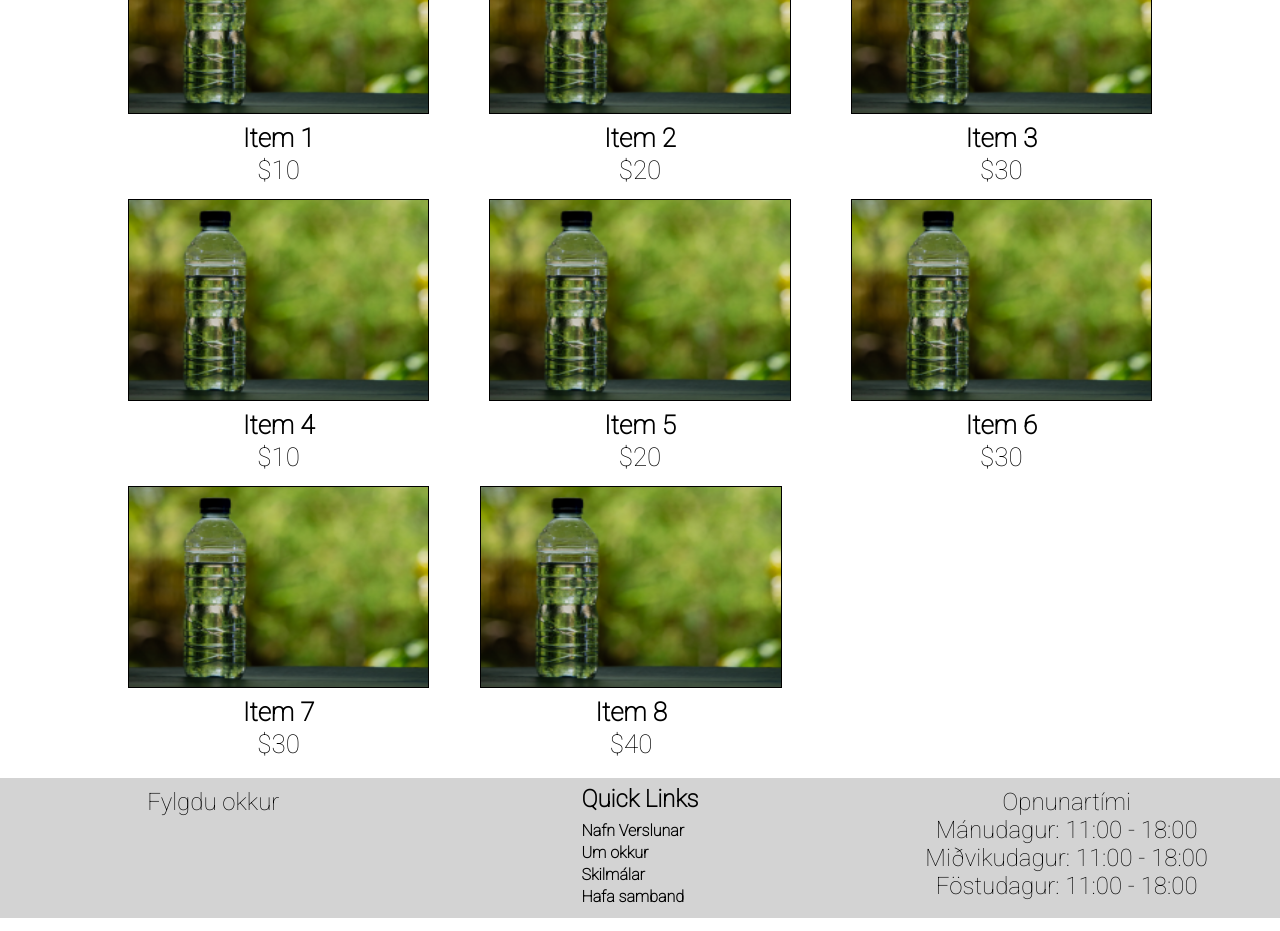
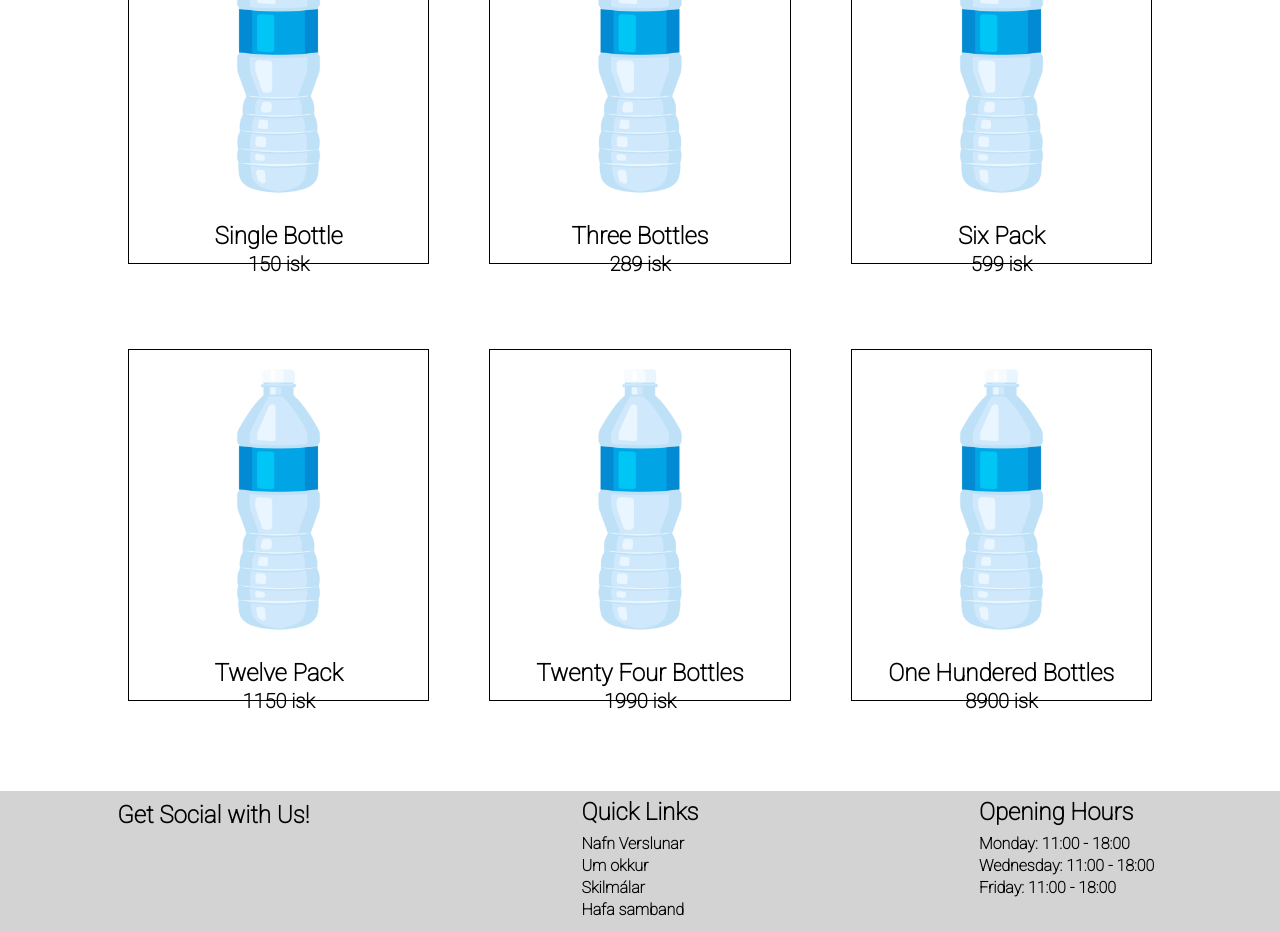
Before and after one commit to birkirfreyrg/My-Website, a React (Create React App) app: page / in a window 1280 px wide. Shown: the part 1120-2051 px from the top of the page. Built offline with nearby package versions, Linux system fonts and the light colour scheme.

Commit message:
Updated font decorations on footer and updated Item recommend listings to look better.

```diff
--- a/src/App.tsx
+++ b/src/App.tsx
@@ -4,18 +4,16 @@ import FrontPageBanner from "./components/FrontPageBanner";
 import ListItemsPage from "./components/ListItemsPage";
 import Header from "./components/Header";
 import Footer from "./components/Footer";
-import SingleBottle from "./images/singlebottle.png";
+import animatedWater from "./images/water-animated.jpg";
 
 function App() {
   const items = [
-    { id: 1, name: 'Item 1', price: 10, photo: SingleBottle },
-    { id: 2, name: 'Item 2', price: 20, photo: SingleBottle },
-    { id: 3, name: 'Item 3', price: 30, photo: SingleBottle },
-    { id: 1, name: 'Item 4', price: 10, photo: SingleBottle },
-    { id: 2, name: 'Item 5', price: 20, photo: SingleBottle },
-    { id: 3, name: 'Item 6', price: 30, photo: SingleBottle },
-    { id: 3, name: 'Item 7', price: 30, photo: SingleBottle },
-    { id: 4, name: 'Item 8', price: 40, photo: SingleBottle }
+    { id: 1, name: "Single Bottle", price: 150, photo: animatedWater },
+    { id: 2, name: "Three Bottles", price: 289, photo: animatedWater },
+    { id: 3, name: "Six Pack", price: 599, photo: animatedWater },
+    { id: 1, name: "Twelve Pack", price: 1150, photo: animatedWater },
+    { id: 2, name: "Twenty Four Bottles", price: 1990, photo: animatedWater },
+    { id: 3, name: "One Hundered Bottles", price: 8900, photo: animatedWater },
   ];
 
   return (
--- a/src/components/ListItemsPage.tsx
+++ b/src/components/ListItemsPage.tsx
@@ -17,12 +17,12 @@ const ListItemsPage: React.FC<Props> = ({ items }) => {
     <>
       <h1 className="we-recommend">We recommend!</h1>
       <div className="item-list">
-      {items.map(item => (
+        {items.map((item) => (
           <div key={item.id} className="item">
             <img src={item.photo} alt={item.name} className="item-photo" />
             <div className="item-info">
               <div className="item-name">{item.name}</div>
-            <div className="item-price">${item.price}</div>
+              <div className="item-price">{item.price} isk</div>
             </div>
           </div>
         ))}
@@ -31,21 +31,4 @@ const ListItemsPage: React.FC<Props> = ({ items }) => {
   );
 };
 
-function s({ items }: Props) {
-  return (
-    <>
-      <div className="list-items-container">
-        <ul className="item-list">
-          {items.map((item) => (
-            <div className="item-container">
-            <li key={item.id}>{item.name} <div>Price: ${item.price}</div></li>
-            <div className="item-info">Hello</div>
-            </div>
-          ))}
-        </ul>
-      </div>
-    </>
-  );
-}
-
 export default ListItemsPage;
--- a/src/components/OpeningHours.tsx
+++ b/src/components/OpeningHours.tsx
@@ -1,15 +1,15 @@
-import React from 'react';
-import '../styles/OpeningHours.css'
+import React from "react";
+import "../styles/OpeningHours.css";
 
 function OpeningHours() {
   return (
     <div className="openinghours-container">
-        <div className='openinghours'>
-            <p>Opnunartími</p>
-            <p>Mánudagur: 11:00 - 18:00</p>
-            <p>Miðvikudagur: 11:00 - 18:00</p>
-            <p>Föstudagur: 11:00 - 18:00</p>
-        </div>
+      <div className="opening-hours">
+        <p className="opening-hours-header">Opening Hours</p>
+        <p>Monday: 11:00 - 18:00</p>
+        <p>Wednesday: 11:00 - 18:00</p>
+        <p>Friday: 11:00 - 18:00</p>
+      </div>
     </div>
   );
 }
--- a/src/components/Socials.tsx
+++ b/src/components/Socials.tsx
@@ -1,12 +1,10 @@
-import React from 'react';
-import '../styles/Socials.css'
+import React from "react";
+import "../styles/Socials.css";
 
 function Socials() {
   return (
     <div className="socials-container">
-        <div className='socials'>
-            Fylgdu okkur
-        </div>
+      <div className="socials">Get Social with Us!</div>
     </div>
   );
 }
--- a/src/styles/Info.css
+++ b/src/styles/Info.css
@@ -1,7 +1,6 @@
 .info-container {
   display: flex;
   width: 33.33%;
-  display: flex;
   justify-content: center;
   font-size: 16px;
   line-height: 22px;
--- a/src/styles/ListItemsPage.css
+++ b/src/styles/ListItemsPage.css
@@ -13,8 +13,8 @@
   flex-direction: column;
   flex-basis: calc(33.33% - 42px);
   border: 1px solid black;
-    height: 200px;
-    width: 200px;
+  height: 350px;
+  width: 300px;
   margin-top: 15px;
   margin-bottom: 70px;
 }
@@ -28,23 +28,12 @@
 .item-name {
   margin-top: 5px;
   margin-bottom: 2px;
+  font-size: 24px;
   font-weight: bold;
-
 }
 
 .item-price {
+  font-size: 20px;
+  font-weight: 700;
   margin-bottom: 5px;
 }
-
-  .item-info {
-  }
-
-  .item:nth-last-child(-n+2) {
-    margin-right: 5%;
-  }
-  .item:nth-last-child(-n+1) {
-    margin-right: auto; /* Pushes the last two items to the left */
-  }
-
-  .we-recommend {
-  }
--- a/src/styles/OpeningHours.css
+++ b/src/styles/OpeningHours.css
@@ -1,9 +1,18 @@
 .openinghours-container {
-    width: 33.33%;
-    display: flex;
-    justify-content: center;
+  display: flex;
+  width: 33.33%;
+  justify-content: center;
+  font-size: 16px;
+  line-height: 22px;
+  text-align: start;
 }
 
-.openinghours {
+.opening-hours {
+  font-weight: 700;
+}
 
+.opening-hours-header {
+  font-size: 24px;
+  font-weight: bold;
+  margin-bottom: 10px;
 }
--- a/src/styles/Socials.css
+++ b/src/styles/Socials.css
@@ -2,6 +2,8 @@
   width: 33.33%;
   display: flex;
   justify-content: center;
+  font-size: 24px;
+  font-weight: bold;
 }
 
 .socials {
```
Also changed, not shown: src/images/water-animated.jpg (added). Lines whose indentation alone changed are shown as unchanged.
